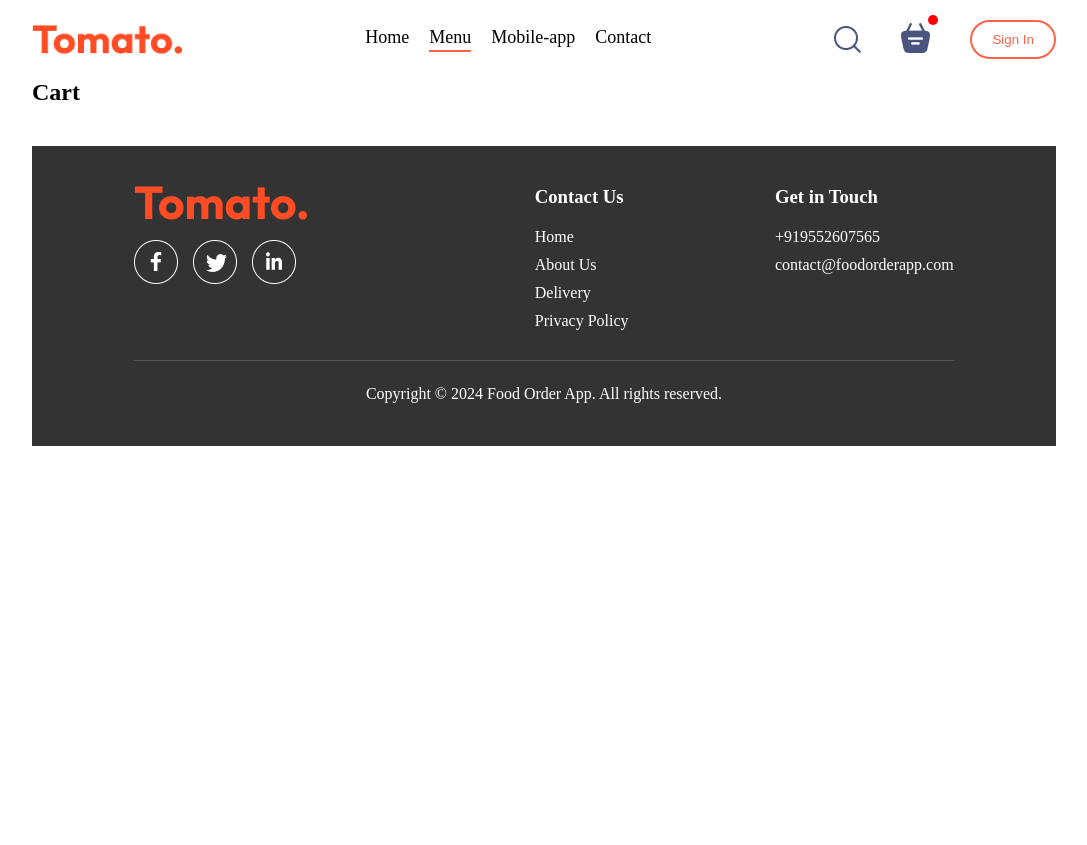
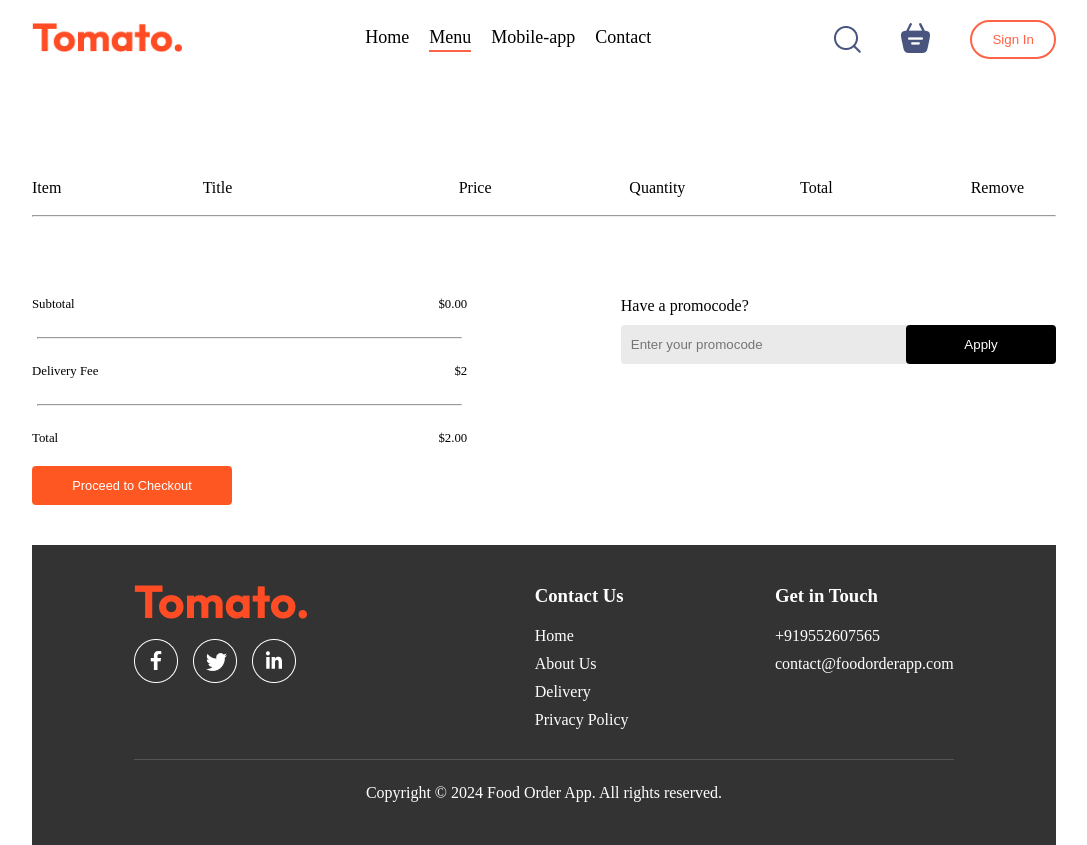
Before and after one commit to poojainhc/Food-Delivery-Website-In-MERN-Stack, a React (Vite) app in the folder frontend/: page /cart in a window 1280 px wide. Shown: the whole page, without its empty margins (96-1183 px from the left). Before the commit the page ends 800 px from the top, so only its background shows below. Built offline with nearby package versions, Linux system fonts and the light colour scheme.

Commit message:
make a cart page functional

```diff
--- a/frontend/src/Context/StoreContext.jsx
+++ b/frontend/src/Context/StoreContext.jsx
@@ -19,9 +19,17 @@
         setCartItems ((prev )=> ({...prev, [itemID]: prev[itemID] - 1 }))
     }
 
-    useEffect(() => {
-        console.log(cartItems);
-    }, [cartItems])
+   const getTotalCartAmount = () => {
+    let totalAmount = 0;
+    for (const item in cartItems) {
+
+        if (cartItems[item] > 0) {
+            const ItemInfo = food_list.find((product) => product._id === item);
+            totalAmount += ItemInfo.price * cartItems[item];
+        }
+    }
+    return totalAmount;
+   }
 
 
     const Contextvalue = {
@@ -30,7 +38,7 @@
         addToCart,
         cartItems,
         setCartItems,
-
+        getTotalCartAmount,
     }
     return (
         <StoreContext.Provider value={Contextvalue}>
--- a/frontend/src/components/Navbar/Navbar.jsx
+++ b/frontend/src/components/Navbar/Navbar.jsx
@@ -2,12 +2,15 @@
 import "./navbar.css";
 import { useState } from "react";
 import { Link } from "react-router-dom";
+import { useContext } from "react";
+import { StoreContext } from "../../Context/StoreContext";
 
 const Navbar = ({ setshowLogin }  ) => {
   const [menu, setMenu] = useState("menu");
+  const {getTotalCartAmount} = useContext(StoreContext);
   return (
     <div className="navbar">
-      <img src="/src/assets/frontend_assets/logo.png" alt="Logo" className="logo" />
+     <Link to="/"><img src="/src/assets/frontend_assets/logo.png" alt="Logo" className="logo" /></Link>
 
       <ul className="navbar-menu">
         <Link to="/" onClick={()=>setMenu("home")} className={menu==="home" ? 'active' : ''}>Home</Link>
@@ -19,8 +22,10 @@
       <div className="navbar-right">
         <img src="/src/assets/frontend_assets/search_icon.png" alt="Search" className="navbar-search-icon" />
         <div className="navbar-basket-icon">
-          <img src="/src/assets/frontend_assets/basket_icon.png" alt="Basket"  />
-          <div className="dot"></div>
+          <Link to="/cart">
+            <img src="/src/assets/frontend_assets/basket_icon.png" alt="Basket" />
+          </Link>
+          <div className={getTotalCartAmount() === 0 ? '' : 'dot'}></div>
         </div>
 
         <button onClick={() => setshowLogin(true)} className="login-button">Sign In</button>
--- a/frontend/src/pages/Cart/Cart.css
+++ b/frontend/src/pages/Cart/Cart.css
@@ -0,0 +1,113 @@
+.cart{
+    margin-top: 100px;
+}
+
+.cart-items-title{
+    display: grid;
+    grid-template-columns: 1fr 1.5fr 1fr 1fr 1fr 0.5fr;
+    align-items: center;
+    color: black;
+    font-size: ma(1vw,12px);
+
+}
+.cart-items-item{
+    margin:10px 0px;
+    color: black;
+}
+.cart-items-item img{
+   width: 50px;
+   height:50px;
+}
+
+.cart-bottom{
+    display: flex;
+    justify-content: space-between;
+    /* align-items: center; */
+    margin-top: 80px;
+    gap : max(12vw,20px);
+}
+.cart-total{
+    flex: 1;
+    display: flex;
+    flex-direction: column;
+    gap: 20px;
+
+}
+.cart-total-details{
+    display: flex;
+    justify-content: space-between;
+    color: black;
+    font-size: max(1vw,12px);
+}
+.cart-total hr{
+    margin: 5px;
+}
+.cart-items-title button{
+  background-color: red;
+  color: white;
+    border: none;
+    cursor: pointer;
+    padding: 5px 10px;
+    border-radius: 4px;
+}
+.checkout-btn{
+    padding: 12px 0px;
+    background-color: #ff5722;
+    color: white;
+    border: none;
+    cursor: pointer;
+    font-size: max(1vw,12px);
+    border-radius: 4px;
+    width: max(15vw,200px);
+}
+
+.cart-promocode{
+    flex: 1;
+}
+.cart-promocode p{
+    color: black;
+}
+
+.cart-promocode-input{
+    margin-top: 10px;
+    display: flex;
+    justify-content: space-between;
+    align-items: center;
+    background-color: #eaeaea;
+    border-radius: 4px;
+
+}
+.cart-promocode-input input{
+    border: none;
+    background-color: transparent;
+    padding: 10px;
+    outline: none;
+}
+.cart-promocode-input .apply-btn{
+    padding: 12px 5px;
+    background-color: black;
+    color: white;
+    border: none;
+    cursor: pointer;
+    border-radius: 4px;
+    width: max(10vw,150px);
+}
+
+@media (max-width:750px){
+    .cart{
+    margin-top: 40px;
+}
+    .cart-bottom{
+        flex-direction: column-reverse;
+    }
+    .cart-promocode{
+        justify-content: start;
+    }
+    .cart-items-item img{
+        width: 40px;
+        height: 40px;
+    }
+    .cart-bottom{
+        margin-top: 30px;
+    }
+}
--- a/frontend/src/pages/Cart/Cart.jsx
+++ b/frontend/src/pages/Cart/Cart.jsx
@@ -1,10 +1,66 @@
-import { memo } from 'react';
+import { memo, useContext } from 'react';
 import './Cart.css';
+import { StoreContext } from '../../Context/StoreContext'
+import React from 'react';
 
 const Cart = () => {
+  const {cartItems, food_list, removeFromCart,getTotalCartAmount} = useContext(StoreContext);
   return (
-    <div>
-      <h2>Cart</h2>
+    <div className='cart'>
+      <div className='cart-items'>
+        <div className='cart-items-title'>
+          <p>Item</p>
+          <p>Title</p>
+          <p>Price</p>
+          <p>Quantity</p>
+          <p>Total</p>
+          <p>Remove</p>
+        </div>
+        <br/>
+        <hr/>
+        {food_list.map((item, index) =>{
+        if(cartItems[item._id] > 0){
+        return (
+          <div>
+          <div key={index} className='cart-items-title cart-items-item'>
+            <img src={item.image} alt={item.name} />
+            <p>{item.name}</p>
+            <p>${item.price}</p>
+            <p>{cartItems[item._id]}</p>
+            <p>${item.price*cartItems[item._id]}</p>
+            <button onClick={() => removeFromCart(item._id)}>x</button>
+          </div>
+          <hr/>
+          </div>
+    )}})}
+      </div>
+      <div className='cart-bottom'>
+        <div className='cart-total'>
+          <div className="cart-total-details">
+          <p>Subtotal</p>
+          <p>${getTotalCartAmount().toFixed(2)}</p>
+        </div>
+        <hr/>
+        <div className="cart-total-details">
+          <p>Delivery Fee</p>
+          <p>${2}</p>
+        </div>
+        <hr/>
+        <div className="cart-total-details">
+          <p>Total</p>
+          <p>${(getTotalCartAmount() + 2).toFixed(2)}</p>
+        </div>
+        <button className='checkout-btn'>Proceed to Checkout</button>
+        </div>
+         <div className='cart-promocode'>
+        <p>Have a promocode?</p>
+       <div className='cart-promocode-input'>
+        <input type="text" placeholder='Enter your promocode' />
+        <button className='apply-btn'>Apply</button>
+       </div>
+      </div>
+      </div>
+
     </div>
   );
 };
```
